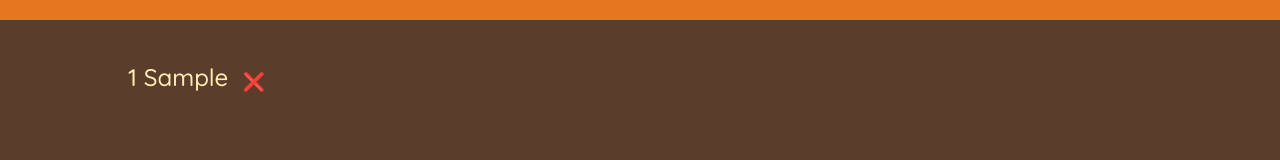
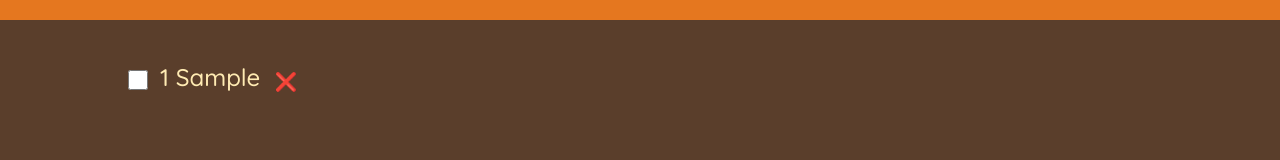
Before and after one commit to Murionochok/Far-Away, a React (Create React App) app in the folder far-away/: page / in a window 1280 px wide. Both pictures are taken after typing "Sample" into the empty fields and a click on the button "ADD". Shown: the part 257-417 px from the top of the page. Built offline with nearby package versions, Linux system fonts and the light colour scheme.

Commit message:
add abilyty to mark items as packed

```diff
--- a/far-away/src/App.jsx
+++ b/far-away/src/App.jsx
@@ -15,6 +15,13 @@ export default function App() {
   function handleDeleteItem(id) {
     setItems((items) => items.filter((item) => item.id !== id));
   }
+  function toggleItem(id) {
+    setItems((items) =>
+      items.map((item) =>
+        item.id === id ? { ...item, packed: !item.packed } : item
+      )
+    );
+  }
   return (
     <div className="app">
       <header>
@@ -22,7 +29,11 @@ export default function App() {
       </header>
       <main>
         <Form onAddItems={handleItems} />
-        <PackingList list={items} onDeleteItem={handleDeleteItem} />
+        <PackingList
+          list={items}
+          onDeleteItem={handleDeleteItem}
+          onToggleItem={toggleItem}
+        />
       </main>
       <footer className="stats">
         <Stats />
@@ -84,21 +95,31 @@ function Form({ onAddItems }) {
   );
 }
 
-function PackingList({ list, onDeleteItem }) {
+function PackingList({ list, onDeleteItem, onToggleItem }) {
   return (
     <div className="list">
       <ul>
         {list.map((item) => (
-          <PackItem item={item} key={item.id} onDeleteItem={onDeleteItem} />
+          <PackItem
+            item={item}
+            key={item.id}
+            onDeleteItem={onDeleteItem}
+            onToggleItem={onToggleItem}
+          />
         ))}
       </ul>
     </div>
   );
 }
 
-function PackItem({ item, onDeleteItem }) {
+function PackItem({ item, onDeleteItem, onToggleItem }) {
   return (
     <li>
+      <input
+        type="checkbox"
+        value={item.packed}
+        onChange={() => onToggleItem(item.id)}
+      />
       <span style={item.packed ? { textDecoration: "line-through" } : {}}>
         {item.quantity} {item.description}{" "}
         <button onClick={() => onDeleteItem(item.id)}>❌</button>
```
